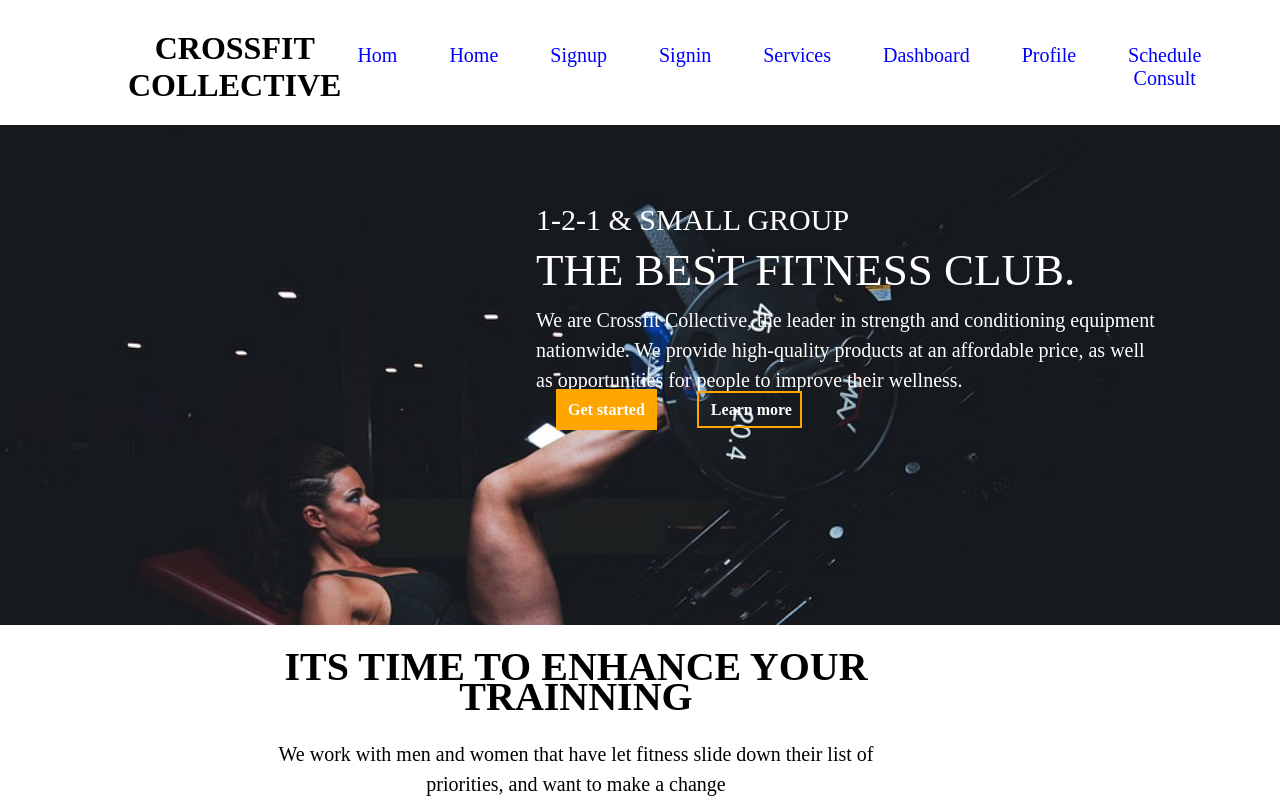
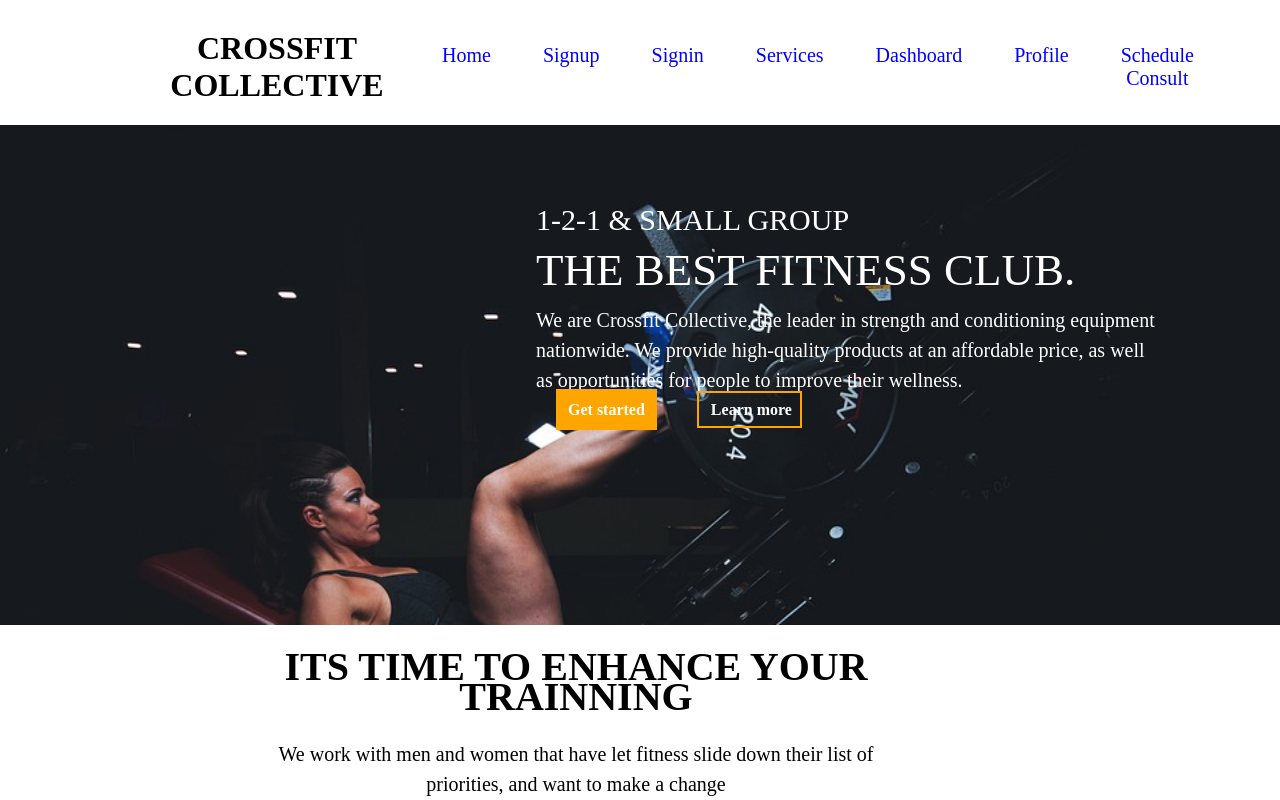
Before and after one commit to Eddahkarambu/Fitness-web-app, a React (Create React App) app: page / in a window 1280 px wide. Shown: the top 800 px of the page. Built offline with nearby package versions, Linux system fonts and the light colour scheme.

Commit message:
remove the hom page from the navbar

```diff
--- a/src/Components/Navbar.js
+++ b/src/Components/Navbar.js
@@ -13,7 +13,6 @@ function Navbar() {
         </div>
       </div>
       <div className="main-nav">
-        <Link to="/Hom">Hom</Link>
         <Link to="/Home">Home</Link>
         <Link to="/signup">Signup</Link>
         <Link to="/signin">Signin</Link>
```
